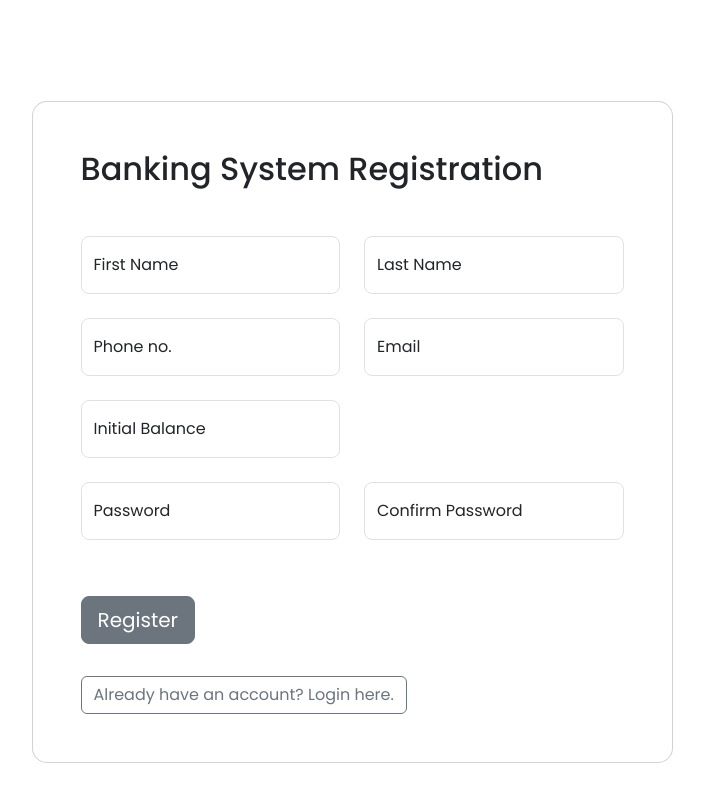
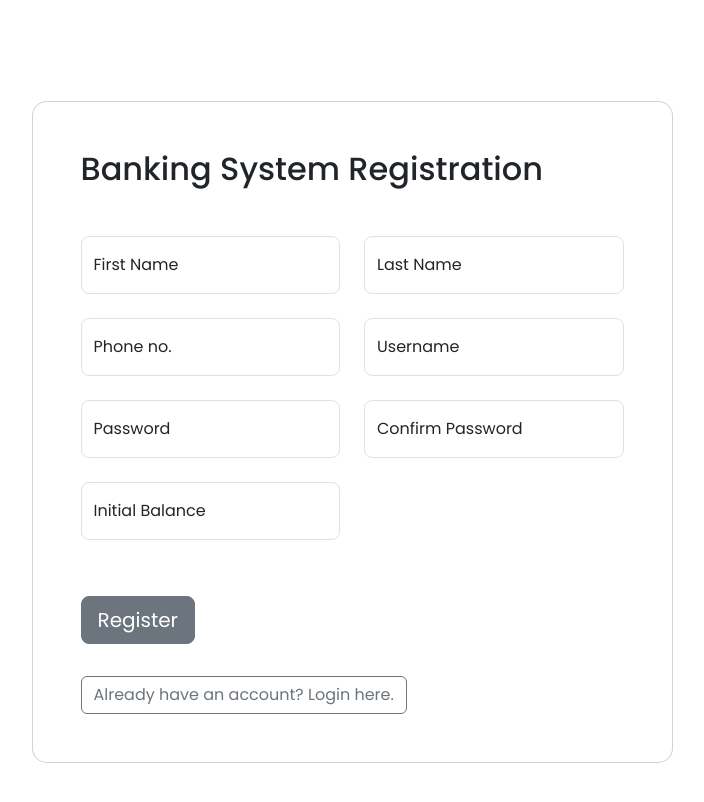
Before and after one commit to kakei5844/banking-application-forked, a React (Create React App) app in the folder frontend/: page /registration in a window 1280 px wide. Shown: the top 802 px of the page, without its empty margins (288-992 px from the left). Built offline with nearby package versions, Linux system fonts and the light colour scheme; the HTML template or start-up script is replaced by a standard one.

Commit message:
Replaced registration page email field with username

```diff
--- a/frontend/src/pages/RegistrationPage.js
+++ b/frontend/src/pages/RegistrationPage.js
@@ -150,40 +150,23 @@ function Registration() {
                         </label>
                       </div>
                     </div>
+
                     <div className="col-md-6 mb-4">
                       <div className="form-floating">
                         <input
                           value={username}
                           onChange={(e) => setUsername(e.target.value)}
-                          type="email"
-                          id="email"
+                          type="text"
+                          id="username"
                           className="form-control form-control-lg"
-                          placeholder="Email"
+                          placeholder="Username"
                         />
-                        <label className="form-label" htmlFor="email">
-                          Email
+                        <label className="form-label" htmlFor="username">
+                          Username
                         </label>
                       </div>
                     </div>
-                  </div>
 
-                  <div className="row">
-                    <div className="col-md-6 mb-4">
-                      <div className="form-floating">
-                        <input
-                          value={initialBalance}
-                          onChange={(e) => setinitialBalance(e.target.value)}
-                          type="number"
-                          step="1000"
-                          id="initialBalance"
-                          className="form-control form-control-lg"
-                          placeholder="Initial Balance"
-                        />
-                        <label className="form-label" htmlFor="initialBalance">
-                          Initial Balance
-                        </label>
-                      </div>
-                    </div>
                   </div>
 
                   <div className="row">
@@ -219,6 +202,25 @@ function Registration() {
                     </div>
                   </div>
 
+                  <div className="row">
+                    <div className="col-md-6 mb-4">
+                      <div className="form-floating">
+                        <input
+                          value={initialBalance}
+                          onChange={(e) => setinitialBalance(e.target.value)}
+                          type="number"
+                          step="1000"
+                          id="initialBalance"
+                          className="form-control form-control-lg"
+                          placeholder="Initial Balance"
+                        />
+                        <label className="form-label" htmlFor="initialBalance">
+                          Initial Balance
+                        </label>
+                      </div>
+                    </div>
+                  </div>
+
                   <div className="mt-4 pt-2">
                     <button className="btn btn-secondary btn-lg" type="submit">
                       Register
```
